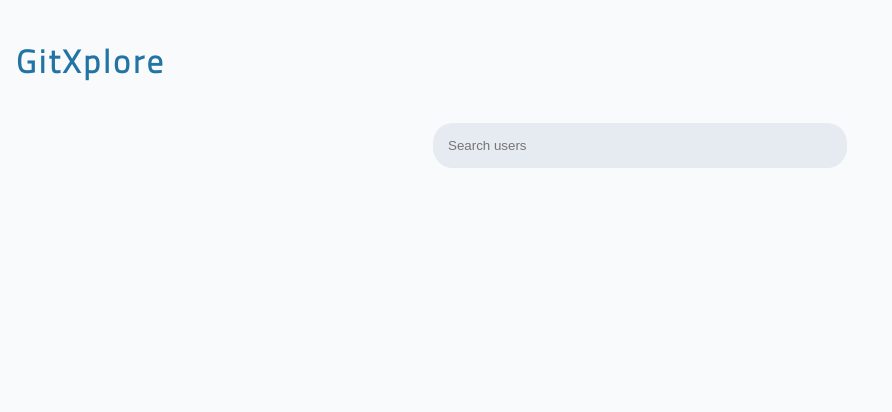
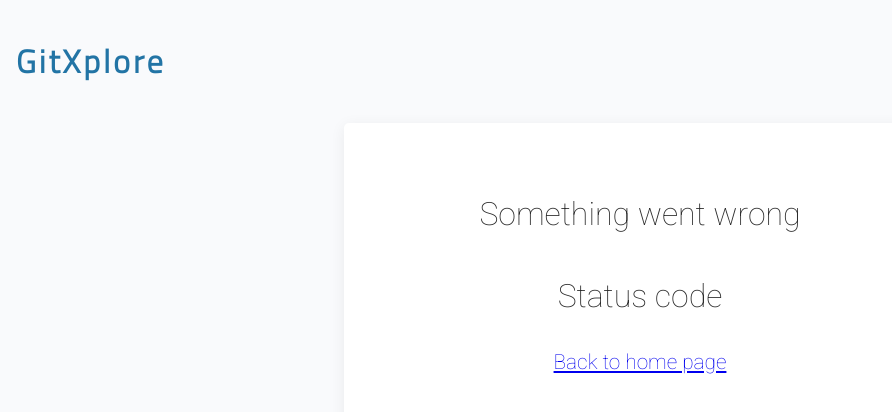
Before and after one commit to nikolovskialeksandar/test-task, a React (Create React App) app in the folder src/: page /error in a window 1280 px wide. Shown: the top 412 px of the page, without its empty margins (0-892 px from the left). Built offline with nearby package versions, Linux system fonts and the light colour scheme; the HTML template or start-up script is replaced by a standard one.

Commit message:
Redirect to error page on http errors

```diff
--- /dev/null
+++ b/src/components/UI/ErrorPage/ErrorPage.css
@@ -0,0 +1,22 @@
+.error-page {
+  width: 40%;
+  height: 400px;
+  padding: 40px;
+  margin: auto;
+  border-radius: 5px;
+  box-shadow: 0px 3px 15px #00000011;
+  background-color: #ffffff;
+  text-align: center;
+}
+
+.error-page p {
+  font-size: 2em;
+}
+
+.error-page span {
+  font-size: 1.4em;
+}
+
+.error-page a {
+  font-size: 1.3em;
+}
--- /dev/null
+++ b/src/components/UI/ErrorPage/ErrorPage.js
@@ -0,0 +1,30 @@
+import { useEffect } from 'react';
+import { Link } from 'react-router-dom';
+import { connect } from 'react-redux';
+
+import './ErrorPage.css';
+import * as actionCreators from '../../../store/actions/index';
+
+const ErrorPage = (props) => {
+  useEffect(() => {
+    props.clearUsersError();
+    props.clearReposError();
+  });
+
+  return (
+    <div className="error-page">
+      <p>Something went wrong</p>
+      <p>Status code <span>{props.error}</span></p>
+      <Link to="/">
+        Back to home page
+      </Link>
+    </div>
+  );
+}
+
+const mapDispatchToProps = (dispatch) => ({
+  clearUsersError: () => dispatch(actionCreators.clearUsersError()),
+  clearReposError: () => dispatch(actionCreators.clearReposError()),
+});
+
+export default connect(null, mapDispatchToProps)(ErrorPage);
--- a/src/containers/App/App.js
+++ b/src/containers/App/App.js
@@ -1,10 +1,10 @@
 import { connect } from 'react-redux';
 import { Switch, Route } from 'react-router-dom';
-
+import { Fragment } from 'react';
 import './App.css';
 import Users from '../Users/Users';
 import Repos from '../Repos/Repos';
-import { Fragment } from 'react';
+import ErrorPage from '../../components/UI/ErrorPage/ErrorPage';
 
 const App = (props) => (
   <Fragment>
@@ -13,12 +13,16 @@ const App = (props) => (
     </header>
     <Switch>
       <Route path="/repos/" component={Repos} />
+      <Route path="/error" render={() => (
+        <ErrorPage error={props.error} />
+      )}/>
       <Route path="/" component={Users} />
     </Switch>
   </Fragment>
 );
 
 const mapStateToProps = (state) => ({
+  error: state.users.error || state.repos.error,
   selectedUser: state.repos.selectedUser
 });
 
--- a/src/containers/Repos/Repos.js
+++ b/src/containers/Repos/Repos.js
@@ -1,8 +1,14 @@
 import { connect } from 'react-redux';
+import { Redirect } from 'react-router';
 
 import RepoCard from '../../components/RepoCard/RepoCard';
 
 const repos = (props) => {
+  let error = null;
+  if(props.error) {
+    error = <Redirect to="/error" />;
+  }
+
   let repoCards = null;
   if(props.repos) {
     repoCards = (props.repos).map((repo) => (
@@ -20,12 +26,14 @@ const repos = (props) => {
 
   return (
     <div className="card-list">
+      {error}
       {repoCards}
     </div>
   );
 };
 
 const mapStateToProps = (state) => ({
+  error: state.users.error || state.repos.error,
   repos: state.repos.repos,
 });
 
--- a/src/containers/Users/Users.js
+++ b/src/containers/Users/Users.js
@@ -1,11 +1,17 @@
 import { Fragment } from 'react';
 import { connect } from 'react-redux';
+import { Redirect } from 'react-router-dom';
 
 import SearchBox from '../../components/SearchBox/SearchBox';
 import UserCard from '../../components/UserCard/UserCard';
 import * as actionCreators from '../../store/actions/index';
 
 const users = (props) => {
+  let error = null;
+  if(props.error) {
+    error = <Redirect to="/error" />;
+  }
+
   let userCards = null;
   if(props.users) {
     userCards = props.users.map((user) => {
@@ -21,6 +27,7 @@ const users = (props) => {
 
   return (
     <Fragment>
+      {error}
       <nav>
         <SearchBox searchUsers={(event) => props.searchUsers(event.target.value)}/>
       </nav>
@@ -32,6 +39,7 @@ const users = (props) => {
 };
 
 const mapStateToProps = (state) => ({
+  error: state.users.error || state.repos.error,
   users: state.users.users,
   selectedUser: state.repos.selectedUser,
 });
--- a/src/store/actions/actionTypes.js
+++ b/src/store/actions/actionTypes.js
@@ -1,5 +1,7 @@
 export const SET_USERS = 'SET_USERS';
 export const FETCH_USERS_FAILED = 'FETCH_USERS_FAILED';
+export const CLEAR_USERS_ERROR = 'CLEAR_USERS_ERROR';
 
 export const SET_REPOS = 'SET_REPOS';
 export const FETCH_REPOS_FAILED = 'FETCH_REPOS_FAILED';
+export const CLEAR_REPOS_ERROR = 'CLEAR_REPOS_ERROR';
--- a/src/store/actions/index.js
+++ b/src/store/actions/index.js
@@ -1,3 +1,5 @@
 /* eslint-disable import/prefer-default-export */
 export { searchUsers } from './usersActionCreator';
 export { fetchRepos } from './reposActionCreator';
+export { clearUsersError} from './usersActionCreator';
+export { clearReposError } from './reposActionCreator';
--- a/src/store/actions/reposActionCreator.js
+++ b/src/store/actions/reposActionCreator.js
@@ -13,8 +13,12 @@ export const fetchReposFailed = (error) => ({
   error,
 });
 
+export const clearReposError = () => ({
+  type: actionTypes.CLEAR_REPOS_ERROR,
+});
+
 export const fetchRepos = (username) => {
-  const url = `/users/${username}/repos`;
+  const url = `/users/${username}/repo`;
   return (dispatch) => {
     axios
     .get(url)
@@ -22,7 +26,7 @@ export const fetchRepos = (username) => {
       dispatch(setRepos(response.data, username));
     })
     .catch((error) => {
-      dispatch(fetchReposFailed(error));
+      dispatch(fetchReposFailed(error.response.status));
     });
   };
 };
--- a/src/store/actions/usersActionCreator.js
+++ b/src/store/actions/usersActionCreator.js
@@ -23,6 +23,11 @@ export const fetchUsersFailed = (error) => ({
   error,
 });
 
+export const clearUsersError = () => ({
+  type: actionTypes.CLEAR_USERS_ERROR,
+});
+
+
 export const searchUsers = (searchTerm) => {
   const url = `/search/users?q=${searchTerm}`;
   return (dispatch) => {
--- a/src/store/reducers/reposReducer.js
+++ b/src/store/reducers/reposReducer.js
@@ -13,12 +13,17 @@ const reducer = (state = initialState, action) => {
         ...state,
         repos: action.repos,
         selectedUser: action.selectedUser,
-        error: action.error,
+        error: null,
       };
     case actionTypes.FETCH_REPOS_FAILED:
       return {
         ...state,
         error: action.error,
+      };
+    case actionTypes.CLEAR_REPOS_ERROR:
+      return {
+        ...state,
+        error: null,
       };
     default:
       return state;
--- a/src/store/reducers/usersReducer.js
+++ b/src/store/reducers/usersReducer.js
@@ -11,12 +11,17 @@ const reducer = (state = initialState, action) => {
       return {
         ...state,
         users: action.users,
-        error: action.error,
+        error: null,
       };
     case actionTypes.FETCH_USERS_FAILED:
       return {
         ...state,
         error: action.error,
+      };
+    case actionTypes.CLEAR_USERS_ERROR:
+      return {
+        ...state,
+        error: null,
       };
     default:
       return state;
```
